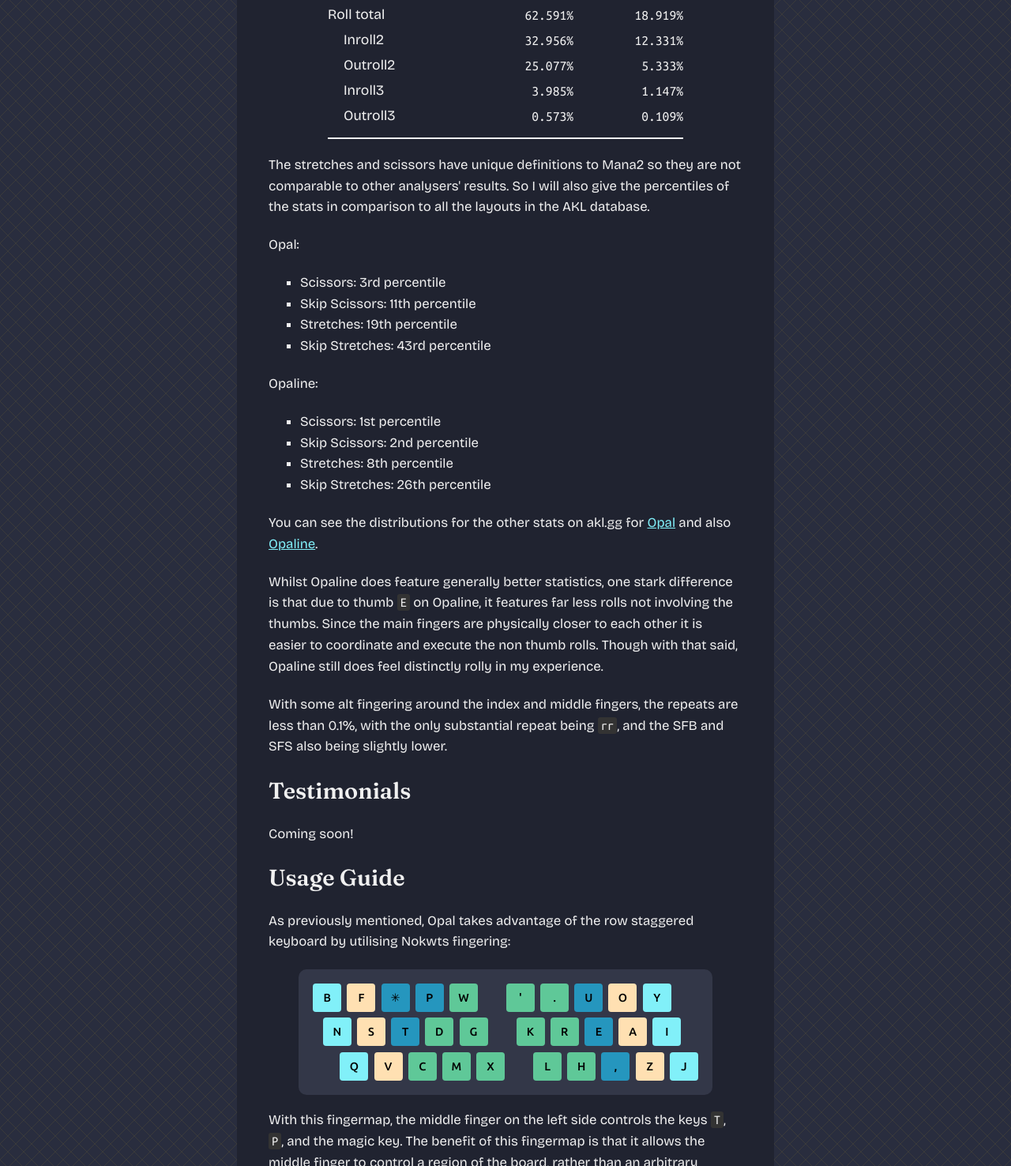
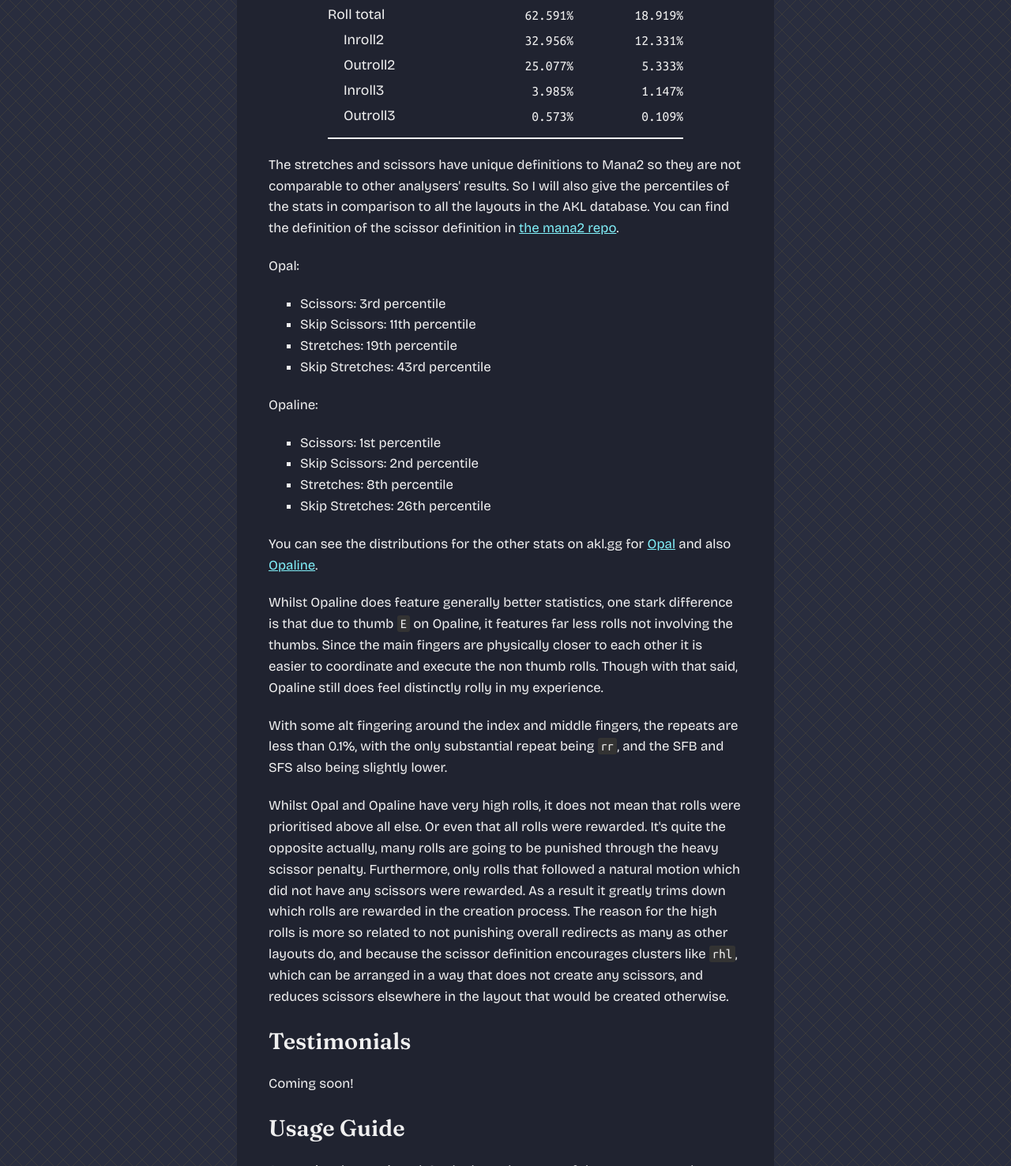
Before and after one commit to Zakkkk/layouts, a plain HTML site: page opal/index.html in a window 1280 px wide. Shown: the part 4232-5708 px from the top of the page at 79% size. Drawn offline with nearby package versions, Linux system fonts and the light colour scheme.

Commit message:
Clarify rolls

```diff
--- a/opal/index.html
+++ b/opal/index.html
@@ -556,7 +556,12 @@
                 The stretches and scissors have unique definitions to Mana2 so
                 they are not comparable to other analysers' results. So I will
                 also give the percentiles of the stats in comparison to all the
-                layouts in the AKL database.
+                layouts in the AKL database. You can find the definition of the
+                scissor definition in
+                <a
+                    href="https://codeberg.org/Zakkkk/mana2/src/branch/main/docs/definitions.md#scissors"
+                    >the mana2 repo</a
+                >.
             </p>
 
             <p>Opal:</p>
@@ -598,6 +603,22 @@
                 repeats are less than 0.1%, with the only substantial repeat
                 being <code>rr</code>, and the SFB and SFS also being slightly
                 lower.
+            </p>
+
+            <p>
+                Whilst Opal and Opaline have very high rolls, it does not mean
+                that rolls were prioritised above all else. Or even that all
+                rolls were rewarded. It's quite the opposite actually, many
+                rolls are going to be punished through the heavy scissor
+                penalty. Furthermore, only rolls that followed a natural motion
+                which did not have any scissors were rewarded. As a result it
+                greatly trims down which rolls are rewarded in the creation
+                process. The reason for the high rolls is more so related to not
+                punishing overall redirects as many as other layouts do, and
+                because the scissor definition encourages clusters like
+                <code>rhl</code>, which can be arranged in a way that does not
+                create any scissors, and reduces scissors elsewhere in the
+                layout that would be created otherwise.
             </p>
 
             <h2>Testimonials</h2>
```
